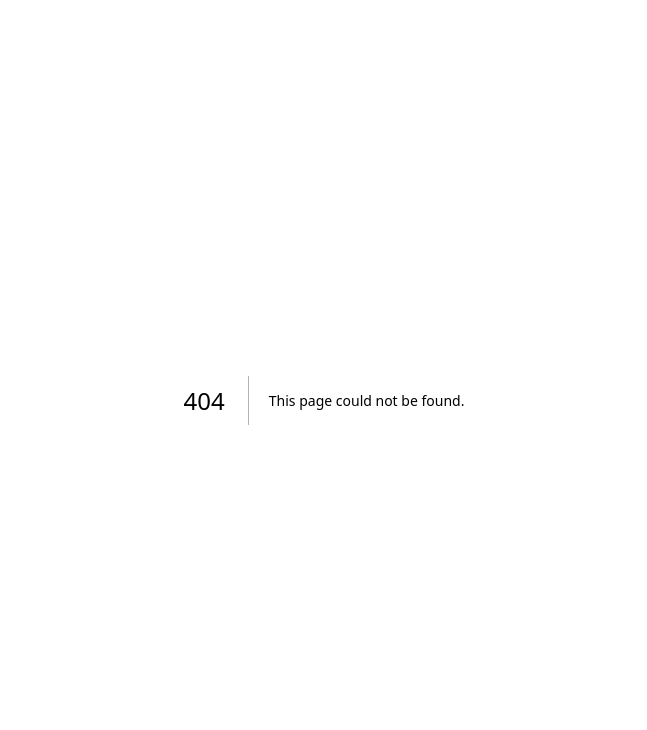
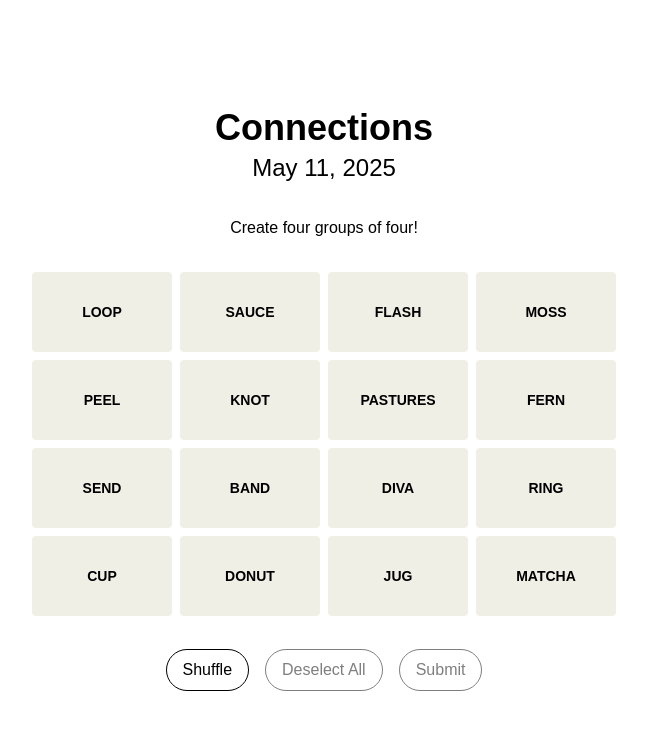
Before and after one commit to sspenst/kevina, a Next.js app: page /connections in a window 1280 px wide. Before the commit this address had no page. Shown: the top 730 px of the page, without its empty margins (316-963 px from the left). Built offline with nearby package versions, Linux system fonts and the light colour scheme.

Commit message:
connections port

```diff
--- /dev/null
+++ b/pages/connections.tsx
@@ -0,0 +1,218 @@
+import Head from 'next/head';
+import { useState } from 'react';
+
+interface Word {
+  id: number;
+  text: string;
+  category: string;
+  selected: boolean;
+  color: string;
+}
+
+interface CompletedGroup {
+  words: Word[];
+  category: string;
+  color: string;
+}
+
+const CATEGORIES = {
+  'CLIMBING TERMS': {
+    color: 'rgb(249, 223, 109)',
+    words: ['FLASH', 'JUG', 'KNOT', 'SEND'],
+  },
+  'GREEN THINGS': {
+    color: 'rgb(160, 195, 90)',
+    words: ['FERN', 'MATCHA', 'MOSS', 'PASTURES'],
+  },
+  'CIRCULAR OBJECTS': {
+    color: 'rgb(176, 196, 239)',
+    words: ['BAND', 'DONUT', 'LOOP', 'RING'],
+  },
+  'SUMAS TRAIL SUFFIXES': {
+    color: 'rgb(186, 129, 197)',
+    words: ['CUP', 'DIVA', 'PEEL', 'SAUCE'],
+  },
+} as const;
+
+const seededRandom = (seed: number) => {
+  const x = Math.sin(seed) * 10000;
+
+  return x - Math.floor(x);
+};
+
+const createWords = () => {
+  let id = 1;
+  const words: Word[] = [];
+
+  Object.entries(CATEGORIES).forEach(([category, { color, words: categoryWords }]) => {
+    categoryWords.forEach((text) => {
+      words.push({
+        id: id++,
+        text,
+        category,
+        selected: false,
+        color,
+      });
+    });
+  });
+
+  const seed = 17;
+
+  return words.sort((a, b) => seededRandom(seed + a.id) - seededRandom(seed + b.id));
+};
+
+export default function ConnectionsPage() {
+  const [words, setWords] = useState<Word[]>(createWords());
+  const [selectedWords, setSelectedWords] = useState<Word[]>([]);
+  const [completedGroups, setCompletedGroups] = useState<CompletedGroup[]>([]);
+
+  const isGameWon = completedGroups.length === 4;
+
+  const handleWordClick = (word: Word) => {
+    if (isGameWon) return;
+
+    if (word.selected) {
+      const newWords = words.map((w) => (w.id === word.id ? { ...w, selected: false } : w));
+
+      setWords(newWords);
+      setSelectedWords(selectedWords.filter((w) => w.id !== word.id));
+
+      return;
+    }
+
+    if (selectedWords.length < 4) {
+      const newWords = words.map((w) => (w.id === word.id ? { ...w, selected: true } : w));
+
+      setWords(newWords);
+      setSelectedWords([...selectedWords, word]);
+    }
+  };
+
+  const handleShuffle = () => {
+    const seed = Date.now();
+
+    setWords([...words].sort((a, b) => seededRandom(seed + a.id) - seededRandom(seed + b.id)));
+  };
+
+  const handleDeselectAll = () => {
+    const newWords = words.map((w) => ({ ...w, selected: false }));
+
+    setWords(newWords);
+    setSelectedWords([]);
+  };
+
+  const handleSubmit = () => {
+    if (selectedWords.length !== 4) return;
+
+    const category = selectedWords[0].category;
+    const isCorrect = selectedWords.every((word) => word.category === category);
+
+    if (isCorrect) {
+      setCompletedGroups([
+        ...completedGroups,
+        {
+          words: selectedWords,
+          category,
+          color: CATEGORIES[category as keyof typeof CATEGORIES].color,
+        },
+      ]);
+
+      const remainingWords = words.filter(
+        (word) => !selectedWords.some((selected) => selected.id === word.id)
+      );
+
+      setWords(remainingWords);
+      setSelectedWords([]);
+
+      return;
+    }
+
+    handleDeselectAll();
+  };
+
+  return (
+    <>
+      <Head>
+        <title>Connections</title>
+        <meta name='description' content='A special birthday Connections game just for you!' />
+      </Head>
+
+      <div
+        className='min-h-screen flex items-center justify-center bg-white text-black'
+        style={{ fontFamily: 'Arial, Helvetica, sans-serif' }}
+      >
+        <div className='max-w-[600px] w-full p-2'>
+          <h1 className='text-4xl font-semibold text-center mb-1'>Connections</h1>
+          <h2 className='text-2xl text-center mb-8'>May 11, 2025</h2>
+
+          <p className='text-center mb-8'>Create four groups of four!</p>
+
+          <div className='flex flex-col gap-2 mb-8'>
+            {completedGroups.map((group, index) => (
+              <div
+                key={index}
+                className='flex flex-col justify-center gap-1 items-center h-20 rounded-sm'
+                style={{ backgroundColor: group.color }}
+              >
+                <span className='font-bold text-black'>{group.category}</span>
+                <span className='text-sm text-black text-center'>
+                  {group.words
+                    .map((word) => word.text)
+                    .sort()
+                    .join(', ')}
+                </span>
+              </div>
+            ))}
+
+            {words.length > 0 && (
+              <div className='grid grid-cols-4 gap-2'>
+                {words.map((word) => (
+                  <button
+                    key={word.id}
+                    onClick={() => handleWordClick(word)}
+                    className={`h-20 text-center font-semibold rounded-sm transition-all text-sm enabled:cursor-pointer ${
+                      word.selected
+                        ? 'bg-[rgb(90,89,78)] text-white'
+                        : 'bg-[rgb(239,239,230)] text-black hover:bg-[rgb(217,217,194)]'
+                    }`}
+                  >
+                    {word.text}
+                  </button>
+                ))}
+              </div>
+            )}
+          </div>
+
+          {isGameWon ? (
+            <div className='text-center h-11'>
+              <h3 className='text-2xl font-semibold mb-4'>Happy Birthday! ❤️</h3>
+            </div>
+          ) : (
+            <div className='flex justify-center items-center flex-wrap gap-4 h-11'>
+              <button
+                onClick={handleShuffle}
+                className='px-4 py-2 bg-white border text-black rounded-full hover:bg-gray-100 transition-all enabled:cursor-pointer'
+              >
+                Shuffle
+              </button>
+              <button
+                onClick={handleDeselectAll}
+                disabled={selectedWords.length === 0}
+                className='px-4 py-2 bg-white border text-black rounded-full enabled:hover:bg-gray-100 transition-all disabled:opacity-50 enabled:cursor-pointer'
+              >
+                Deselect All
+              </button>
+              <button
+                onClick={handleSubmit}
+                disabled={selectedWords.length !== 4}
+                className='px-4 py-2 bg-white border text-black rounded-full enabled:hover:bg-gray-100 transition-all disabled:opacity-50 enabled:cursor-pointer'
+              >
+                Submit
+              </button>
+            </div>
+          )}
+        </div>
+      </div>
+    </>
+  );
+}
```
